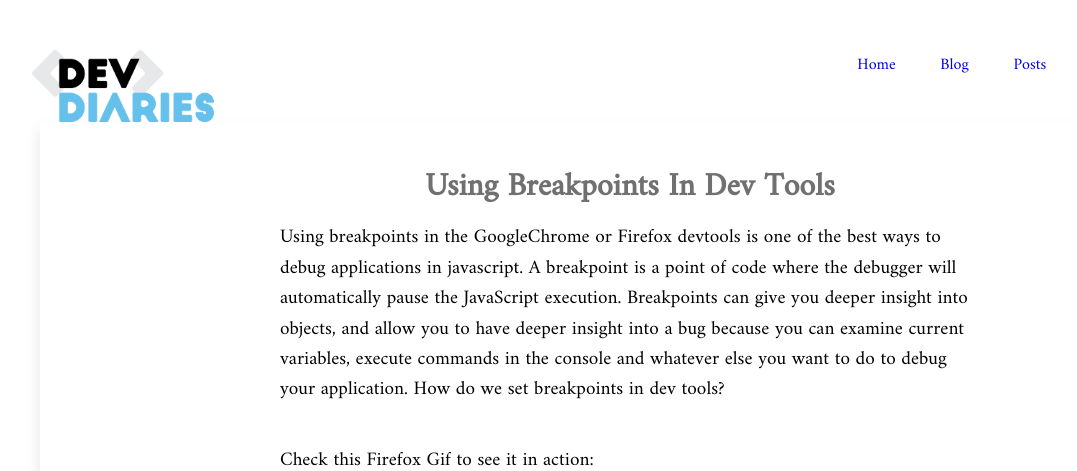
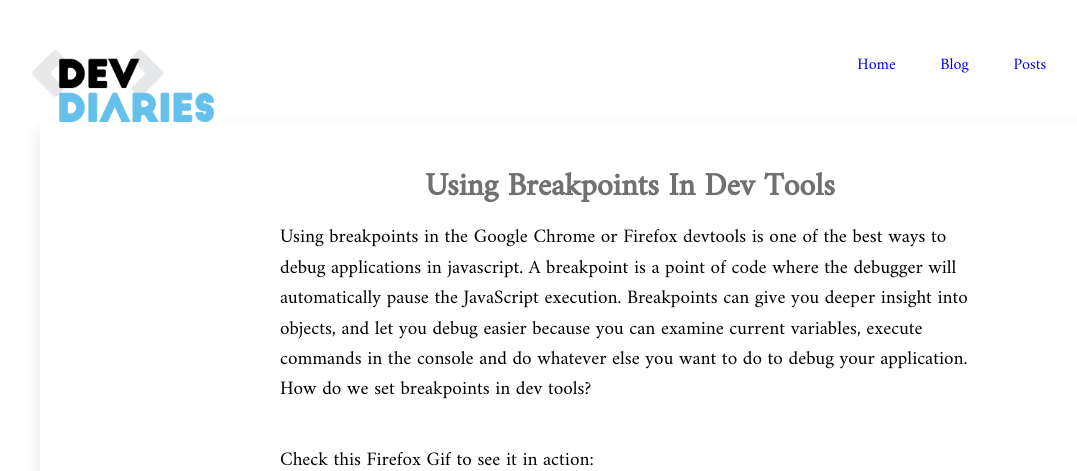
Before and after one commit to dev-diaries/web, a Jekyll site: the page built from _social-posts/using-breakpoints-in-dev-tools.md, in a window 1280 px wide and 900 px high, cut to the strip 0-471 px from the top of the window. Shown: the whole strip, without its empty margins (10-1087 px from the left). Built offline with Jekyll 4.4.1, drawn with Linux system fonts in a browser that asks for light colours.

Commit message:
better explanation

```diff
--- a/_social-posts/using-breakpoints-in-dev-tools.md
+++ b/_social-posts/using-breakpoints-in-dev-tools.md
@@ -4,7 +4,7 @@ type: "SocialPosts"
 title: "Using Breakpoints In Dev Tools"
 cover-image: /assets/images/breakpoints-cover.png
 image: /assets/images/.gif
-excerpt: "Using breakpoints in the GoogleChrome or Firefox devtools is one of the best ways to debug applications in javascript."
+excerpt: "Using breakpoints in the Google Chrome or Firefox devtools is one of the best ways to debug applications in javascript."
 date: 2019-05-07
 categories: [advanced, javascript, dev-tools, chrome-dev-tools, firefox-dev-tools, debugging]
 instagram-id:
@@ -14,10 +14,10 @@ docs:
 # {{ page.title }}
 
 {:.post-content}
-Using breakpoints in the GoogleChrome or Firefox devtools is one of the best ways to debug applications in javascript.
+Using breakpoints in the Google Chrome or Firefox devtools is one of the best ways to debug applications in javascript.
 A breakpoint is a point of code where the debugger will automatically pause the JavaScript execution.
-Breakpoints can give you deeper insight into objects, and allow you to have deeper insight into a
-bug because you can examine current variables, execute commands in the console and whatever
+Breakpoints can give you deeper insight into objects, and let you debug easier
+because you can examine current variables, execute commands in the console and do whatever
 else you want to do to debug your application. How do we set breakpoints in dev tools?
 
 {:.post-content}
```
